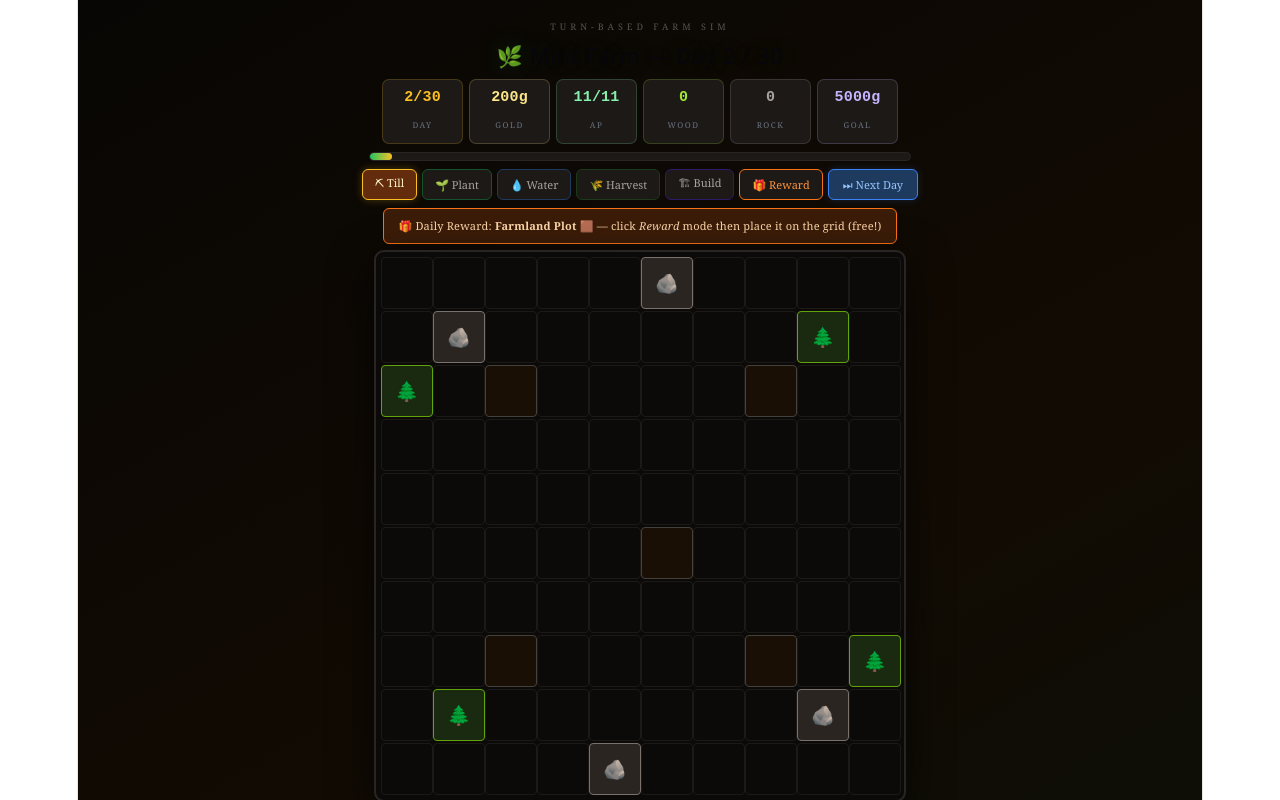
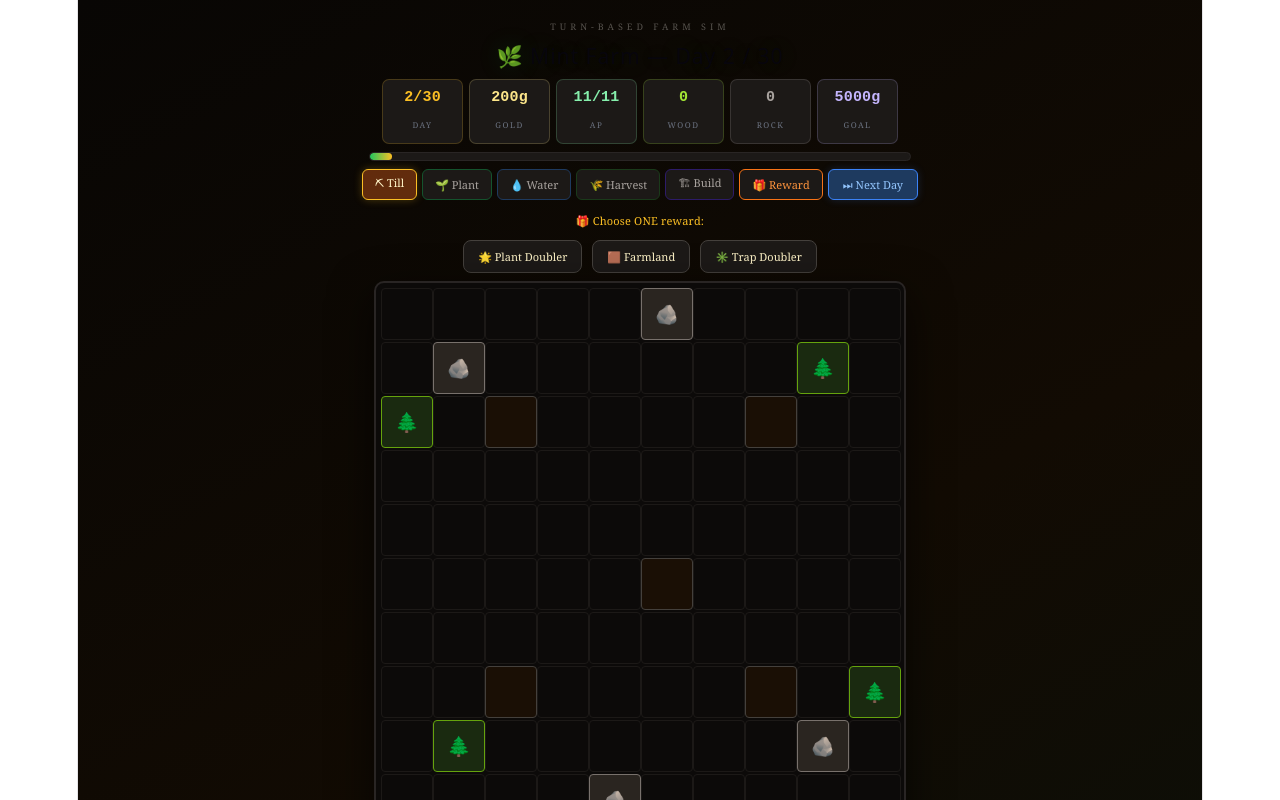
Before and after one commit to ashwin549/farm-game, a React (Vite) app: page / in a window 1280 px wide. Both pictures are taken after a click on the button "⏭ Next Day". Shown: the top 800 px of the page. Built offline with nearby package versions, Linux system fonts and the light colour scheme.

Commit message:
choose 1 in 3 rewards rng, remove gold from reward

```diff
--- a/src/App.jsx
+++ b/src/App.jsx
@@ -67,13 +67,13 @@ function initGrid() {
 
 // ── Daily Reward Pool ─────────────────────────────────────────────────────────
 const POOL = [
+  {type:"structure", value:"rock"},{type:"structure", value:"bigtree"},
   {type:"structure",value:"water"}, {type:"structure",value:"growth"},
   {type:"structure",value:"beehive"}, {type:"structure",value:"tree"},
   {type:"structure",value:"tea"}, {type:"structure",value:"trap"},
   {type:"structure",value:"actionflower"}, {type:"structure",value:"plantdoubler"},
   {type:"structure",value:"trapdoubler"},
   {type:"farmland"}, {type:"farmland"},
-  {type:"gold",value:150}, {type:"gold",value:200},
 ];
 const randReward = () => POOL[Math.floor(Math.random()*POOL.length)];
 
@@ -214,6 +214,7 @@ export default function FarmGame() {
   const [crop,    setCrop]    = useState("mint");
   const [build,   setBuild]   = useState("water");
   const [reward,  setReward]  = useState(null);
+  const [rewardOptions, setRewardOptions] = useState(null);
   const [rewUsed, setRewUsed] = useState(false);
   const [msgs,    setMsgs]    = useState(["🌿 Welcome! Till land → Plant seeds → Water → Harvest. Press Next Day to advance."]);
   const [hovered, setHovered] = useState(null);
@@ -408,20 +409,19 @@ export default function FarmGame() {
     const newDay  = day + 1;
 
     // Roll reward; auto-claim gold rewards
-    let rew = randReward();
-    let extraGold = 0;
-    if (rew.type === "gold") { extraGold = rew.value; rew = null; }
-
-    const finalGold = newGold + extraGold;
+    const options = Array.from({ length: 3 }, () => randReward());
+    //the finalgold is diff in case we want to add a gold reward that is auto-claimed later
+    const finalGold = newGold;
 
     setGrid(ng);
     setGold(finalGold);
     setAP(MAX_AP);
     setDay(newDay);
-    setReward(rew);
+    setRewardOptions(options);
+    setReward(null);
     setRewUsed(false);
     setMsgs(prev => [
-      `🌅 Day ${newDay} — passive income +${earned}g${extraGold?`, reward +${extraGold}g`:""}`,
+      `🌅 Day ${newDay} — passive income +${earned}g`,
       ...dm,
       ...prev,
     ].slice(0,12));
@@ -548,7 +548,7 @@ export default function FarmGame() {
           }}>{m.label}</button>
         ))}
         {/* Reward mode button — only when reward exists */}
-        {reward && !rewUsed && (
+        {rewardOptions && !rewUsed && (
           <button onClick={()=>setMode("reward")} style={{
             background:mode==="reward"?"#7c2d1288":"#1c1917",
             border:`1.5px solid #f97316`,
@@ -609,22 +609,40 @@ export default function FarmGame() {
       )}
 
       {/* ── Daily Reward Banner ── */}
-      {reward && !rewUsed && (
-        <div style={{textAlign:"center",marginBottom:6}}>
-          <span style={{
-            display:"inline-block",background:"#3b1c08",border:"1px solid #f97316",
-            borderRadius:6,padding:"4px 14px",fontSize:11,color:"#fed7aa",
-          }}>
-            🎁 Daily Reward:{" "}
-            <strong>
-              {reward.type==="farmland"
-                ? "Farmland Plot 🟫"
-                : `${STRUCTS[reward.value]?.icon} ${STRUCTS[reward.value]?.label}`}
-            </strong>
-            {" "}— click <em>Reward</em> mode then place it on the grid (free!)
-          </span>
-        </div>
-      )}
+      {rewardOptions && !rewUsed && (
+        <div style={{textAlign:"center",marginBottom:8}}>
+          <div style={{marginBottom:6,fontSize:11,color:"#fbbf24"}}>
+            🎁 Choose ONE reward:
+          </div>
+
+        <div style={{display:"flex",gap:10,justifyContent:"center",flexWrap:"wrap"}}>
+          {rewardOptions.map((r, i) => (
+                  <button
+                    key={i}
+                    onClick={() => {
+                      setReward(r);
+                      setRewardOptions(null);
+                      setMode("reward");
+                    }}
+                    style={{
+                      background:"#1c1917",
+                      border:"1px solid #44403c",
+                      borderRadius:8,
+                      padding:"8px 14px",
+                      cursor:"pointer",
+                      color:"#fef3c7",
+                      fontFamily:"inherit",
+                      fontSize:11,
+                    }}
+                  >
+                    {r.type === "farmland"
+                      ? "🟫 Farmland"
+                      : `${STRUCTS[r.value]?.icon} ${STRUCTS[r.value]?.label}`}
+                  </button>
+                ))}
+              </div>
+            </div>
+        )}
 
       {/* ── Grid ── */}
       <div style={{display:"flex",justifyContent:"center",marginBottom:6}}>
```
